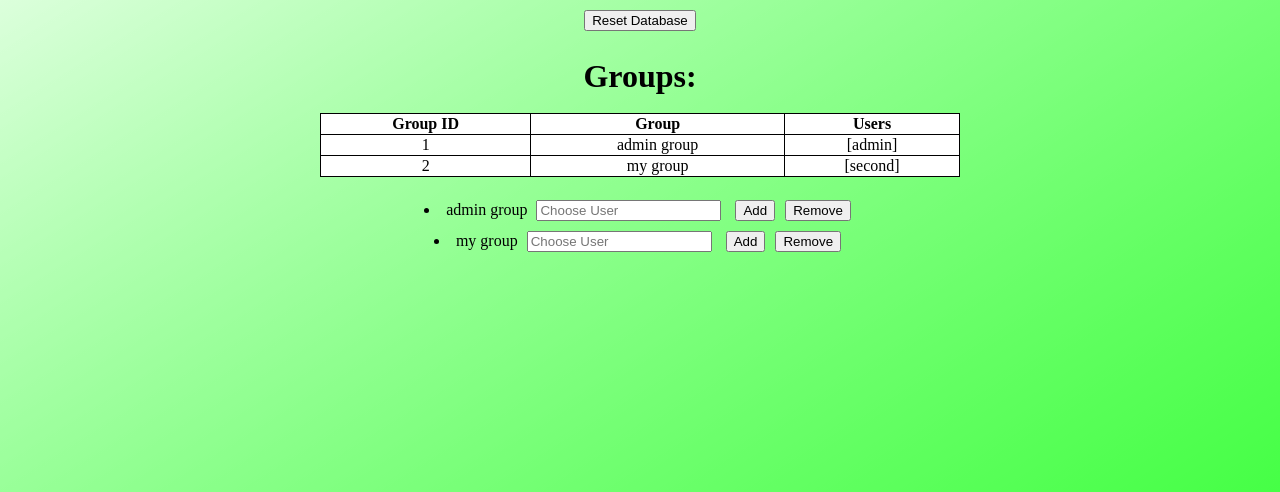
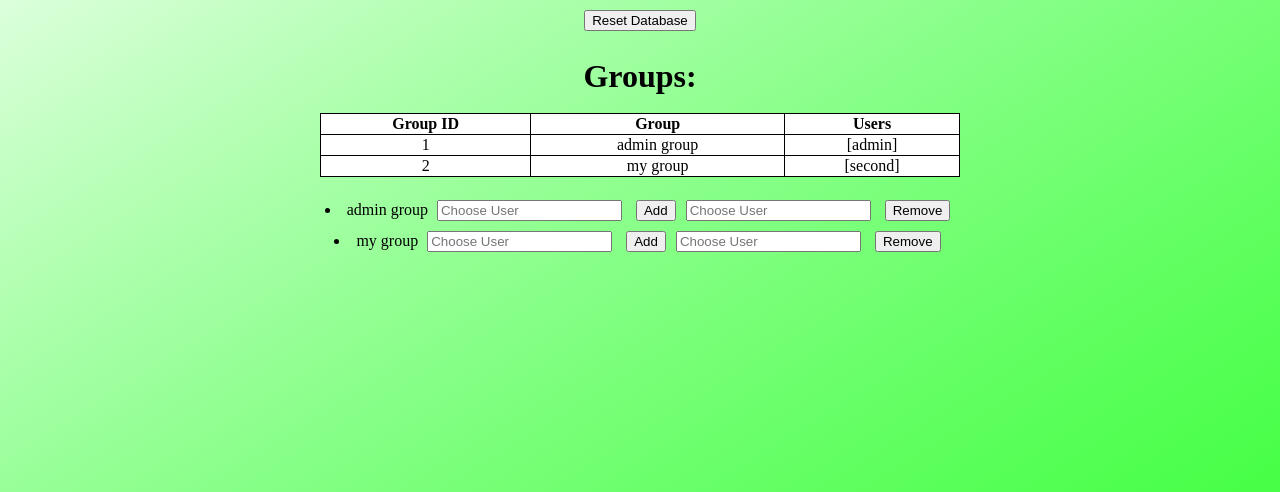
Before and after one commit to Orelsaada/LearnFlask, a Flask app: page /database in a window 1280 px wide. Shown: the part 230-722 px from the top of the page. Run offline with Flask 2, Linux system fonts and the light colour scheme; a user stored in the database is signed in; data comes from the database, SQL or seed files in the repository; both versions use the stored data as it was after the commit.

Commit message:
remove from group works, in database only atm

```diff
--- a/main.py
+++ b/main.py
@@ -179,13 +179,27 @@ def addToGroup(id):
     user = request.form.get('chosenUser')
     db_user = User.query.filter_by(username=user).first()
     if not db_user:
-        flash("Check username's spelling again.")
+        flash("Can't add to group. Check username's spelling again.")
         return redirect(url_for('database'))
     group.users.append(db_user)
     db.session.commit()
     flash(f'{user} joined to {group}')
     return redirect(url_for('database'))
 
+
+@app.route("/removeFromGroup/<id>", methods=['POST'])
+def removeFromGroup(id):
+    group = Group.query.filter_by(id=id).first()
+    user = request.form.get('chosenUser')
+    print(user)
+    db_user = User.query.filter_by(username=user).first()
+    if not db_user:
+        flash("Can't remove from group. Check username's spelling again.")
+        return redirect(url_for('database'))
+    group.users.remove(db_user)
+    db.session.commit()
+    flash(f'{user} removed from {group}')
+    return redirect(url_for('database'))
 
 def reset_database():
     users = User.query.delete()
--- a/templates/database.html
+++ b/templates/database.html
@@ -48,6 +48,7 @@
             </form>
 
             <form action="/removeFromGroup/{{ group.id }}" method="POST">
+            <input type="text" placeholder="Choose User" name="chosenUser">
             <input type="submit" value="Remove">
             </form>
         </div>
```
Also changed, not shown: site.db.
